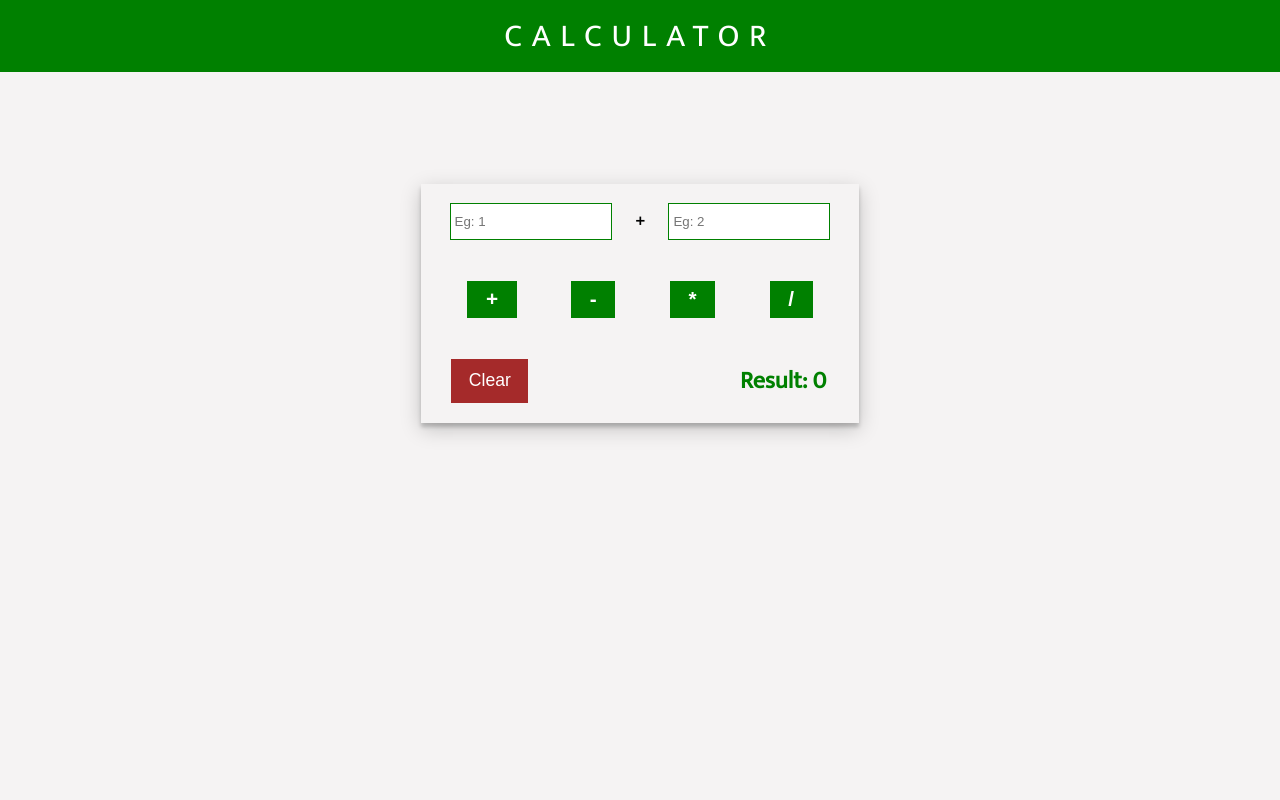
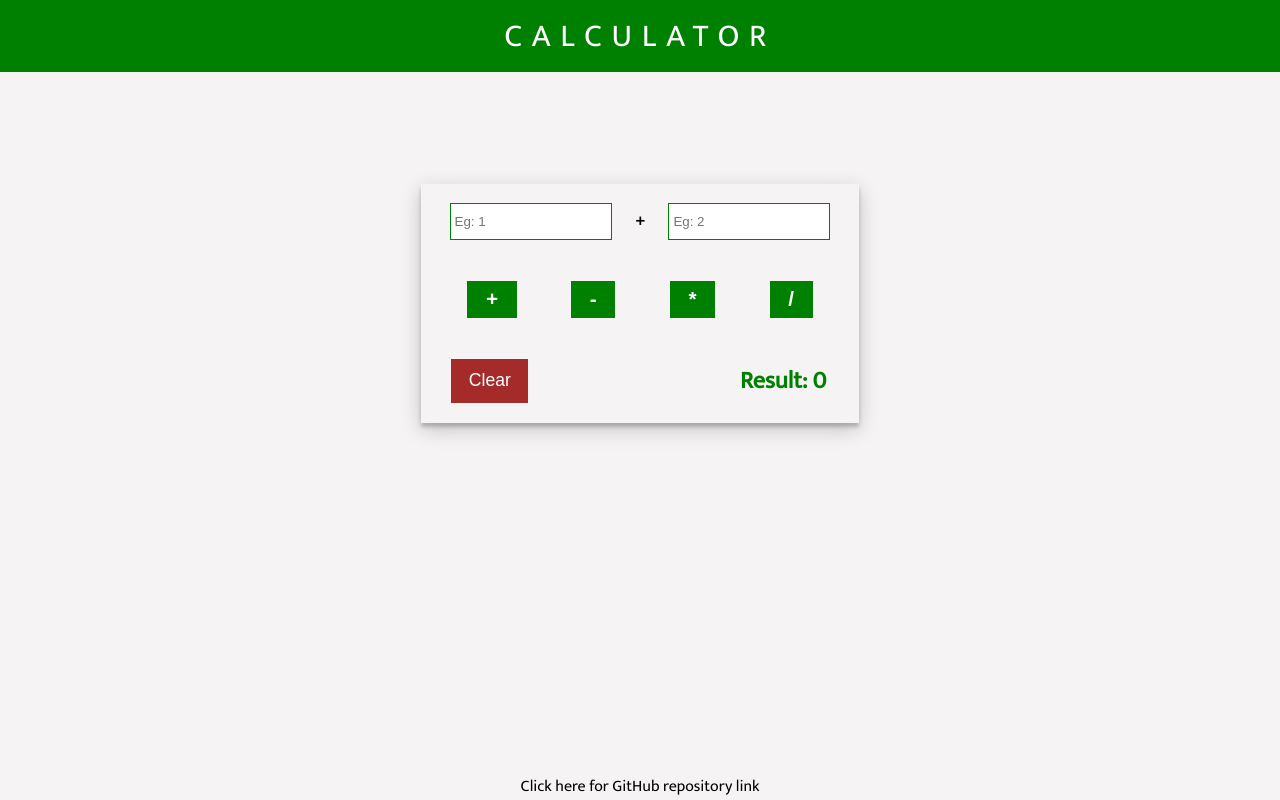
Before and after one commit to RohitKuwar/Calculator, a React (Create React App) app: page / in a window 1280 px wide. Built offline with nearby package versions, Linux system fonts and the light colour scheme.

Commit message:
added footer

```diff
--- a/src/App.js
+++ b/src/App.js
@@ -1,10 +1,12 @@
 import React from 'react';
 import Calculator from './Calculator';
+import Footer from './footer/Footer';
 
 function App() {
   return (
     <div>
       <Calculator />
+      <Footer />
     </div>
   );
 }
--- /dev/null
+++ b/src/footer/Footer.js
@@ -0,0 +1,12 @@
+import React from 'react'
+import './footer.module.css';
+
+export default function footer() {
+  return (
+    <footer>
+      <a href="https://github.com/RohitKuwar/Calculator" target="_blank">
+        Click here for GitHub repository link
+      </a>
+    </footer>
+  )
+}
--- /dev/null
+++ b/src/footer/footer.module.css
@@ -0,0 +1,10 @@
+footer {
+  position: absolute;
+  bottom: 0;
+  width: 100%;
+  text-align: center;
+}
+footer a {
+  color: black;
+  text-decoration: none;
+}
```
